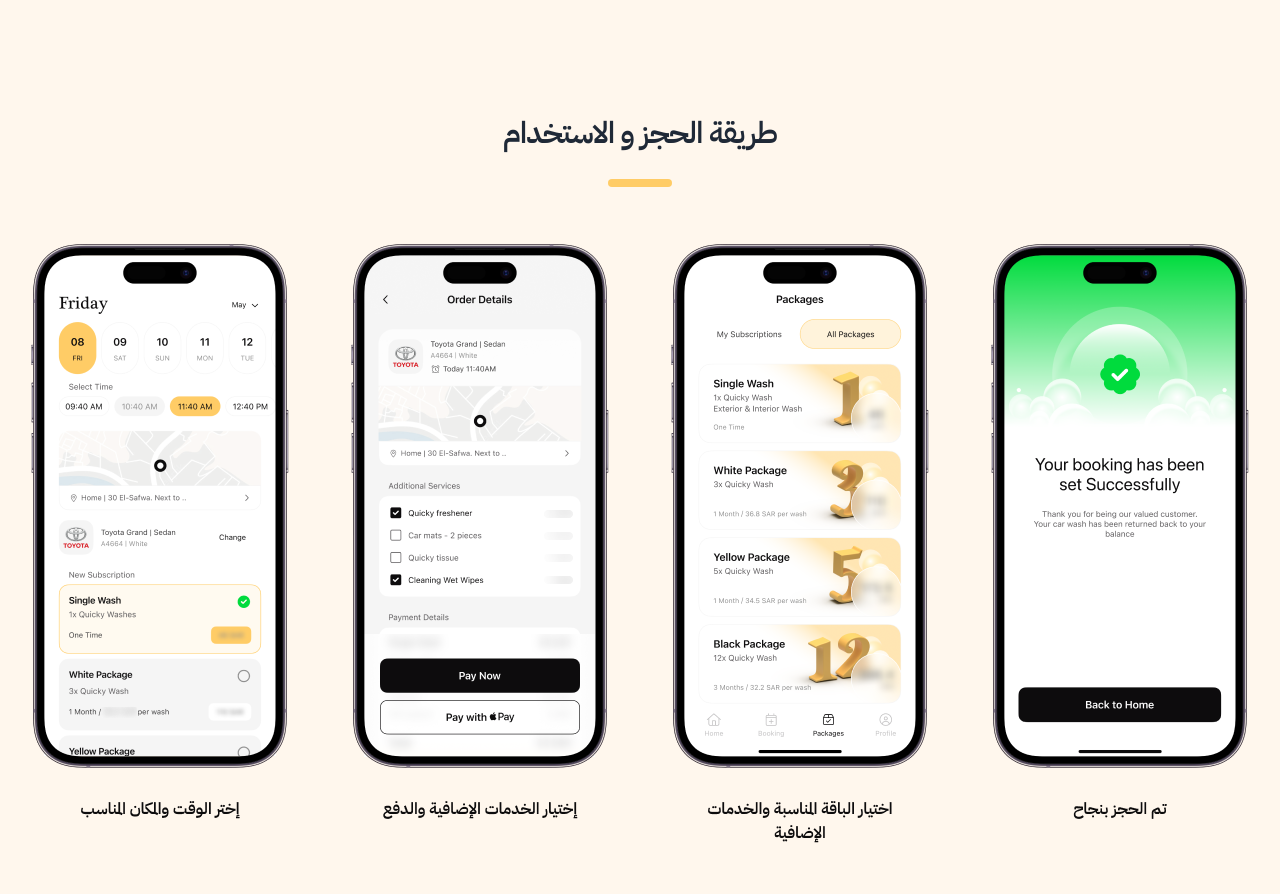
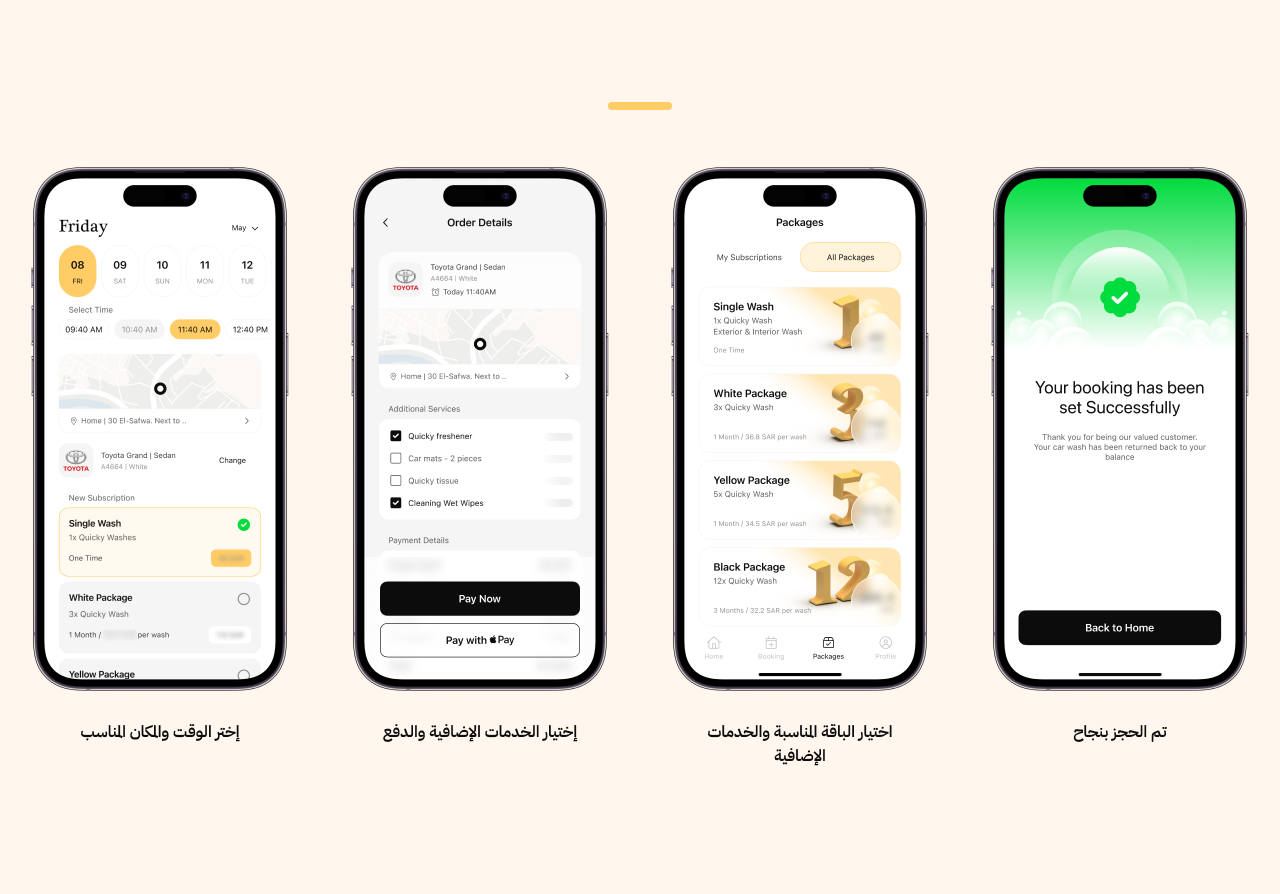
Before and after one commit to AhmedMohamed040/quicky-clean-landing-page, a Next.js app: page / in a window 1280 px wide. Shown: the part 2148-3042 px from the top of the page. Built offline with nearby package versions, Linux system fonts and the light colour scheme.

Commit message:
remove-title

```diff
--- a/components/BookingMethods.js
+++ b/components/BookingMethods.js
@@ -11,9 +11,7 @@ const BookingMethods = () => {
       <Container className="px-2">
         <div class=" gap-4 ">
           <div className="flex justify-center items-center flex-col gap-4 md:gap-7">
-            <h2 className="max-w-3xl mt-3 text-xl font-bold leading-snug tracking-tight text-gray-800 lg:leading-tight lg:text-3xl ">
-              طريقة الحجز و الاستخدام
-            </h2>
+
             <span className="max-w-[50px] max-h-2 bg-[#FFCC66] rounded py-[3px] px-6 md:py-1 md:px-8"></span>
           </div>
           <div className="flex justify-center flex-col-reverse flex-nowrap sm:flex-row items-center gap-0 md:gap-14 ">
```
